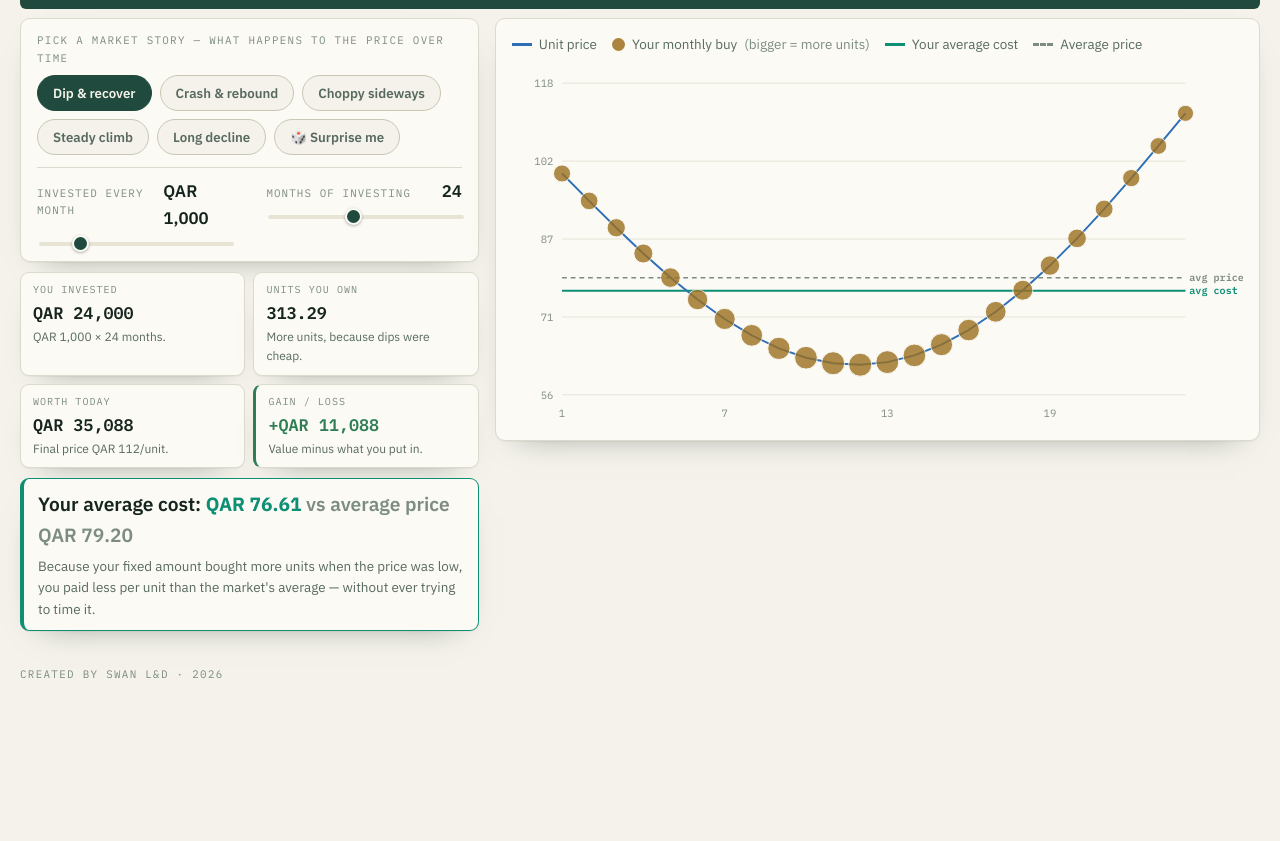
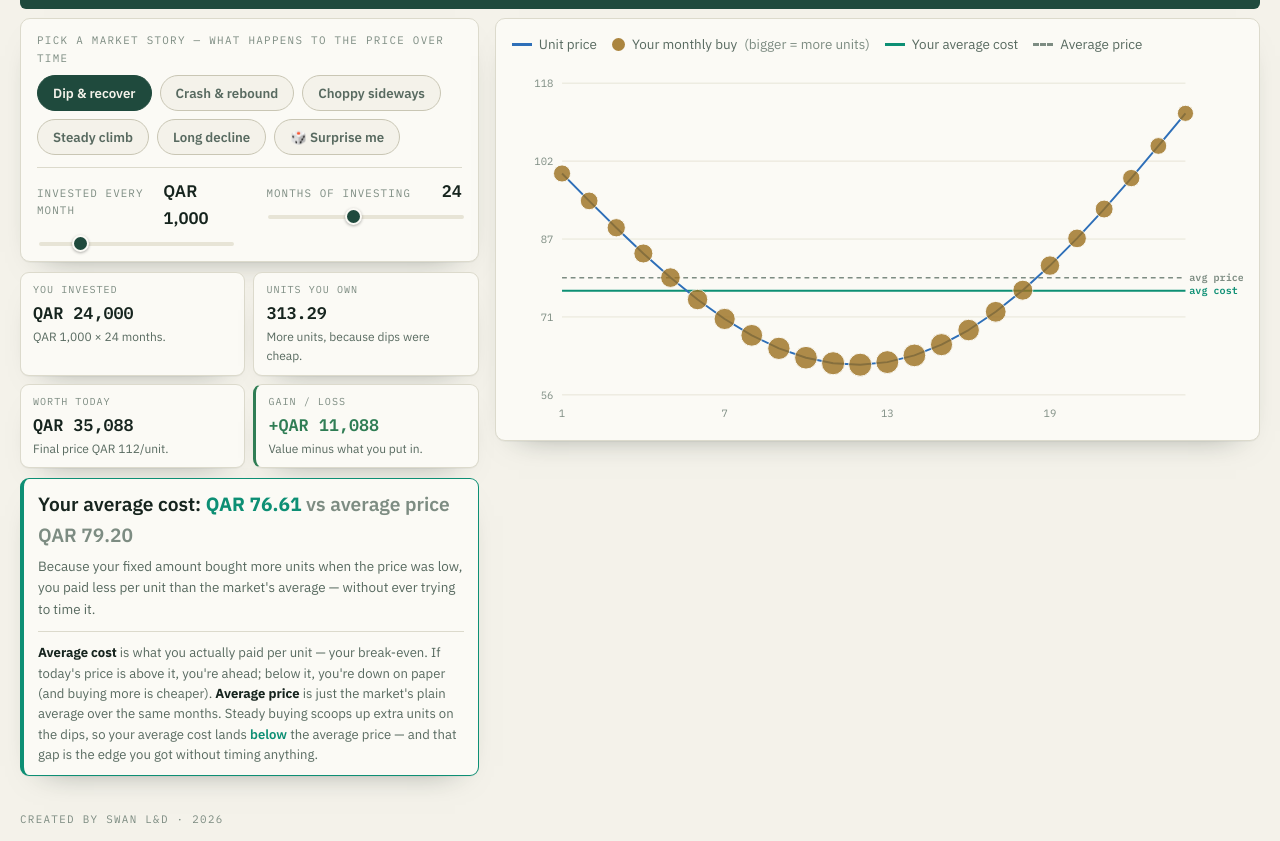
Before and after one commit to swanlnd/wfpd-tools, a plain HTML site: page dca.html in a window 1280 px wide. Shown: the part 110-951 px from the top of the page. Before the commit the page ends 806 px from the top, so only its background shows below. Drawn offline with Linux system fonts and the light colour scheme.

Commit message:
Add files via upload

```diff
--- a/dca.html
+++ b/dca.html
@@ -75,6 +75,9 @@
   .callout .big b{color:var(--avgcost);}
   .callout .big .price{color:var(--faint);}
   .callout p{margin:5px 0 0;font-size:.84rem;color:var(--muted);}
+  .callout .defs{margin-top:11px;padding-top:11px;border-top:1px solid var(--line);font-size:.82rem;line-height:1.55;}
+  .callout .defs b{color:var(--ink);}
+  .callout .defs em{color:var(--avgcost);font-style:normal;font-weight:600;}
 
   .note{font-size:.8rem;color:var(--faint);line-height:1.55;margin-top:22px;padding-top:16px;border-top:1px solid var(--line);}
   .note b{color:var(--muted);}
@@ -167,6 +170,7 @@
   <div class="callout area-callout">
     <div class="big">Your average cost: <b id="coCost">—</b> <span class="price">vs average price <span id="coPrice">—</span></span></div>
     <p id="coP">Because your fixed amount bought more units when the price was low, you paid less per unit than the market's average — without ever trying to time it.</p>
+    <p class="defs"><b>Average cost</b> is what you actually paid per unit — your break-even. If today's price is above it, you're ahead; below it, you're down on paper (and buying more is cheaper). <b>Average price</b> is just the market's plain average over the same months. Steady buying scoops up extra units on the dips, so your average cost lands <em>below</em> the average price — and that gap is the edge you got without timing anything.</p>
   </div>
   </div>
 
```
Also changed, not shown: setup.html (+2 -2 lines).
